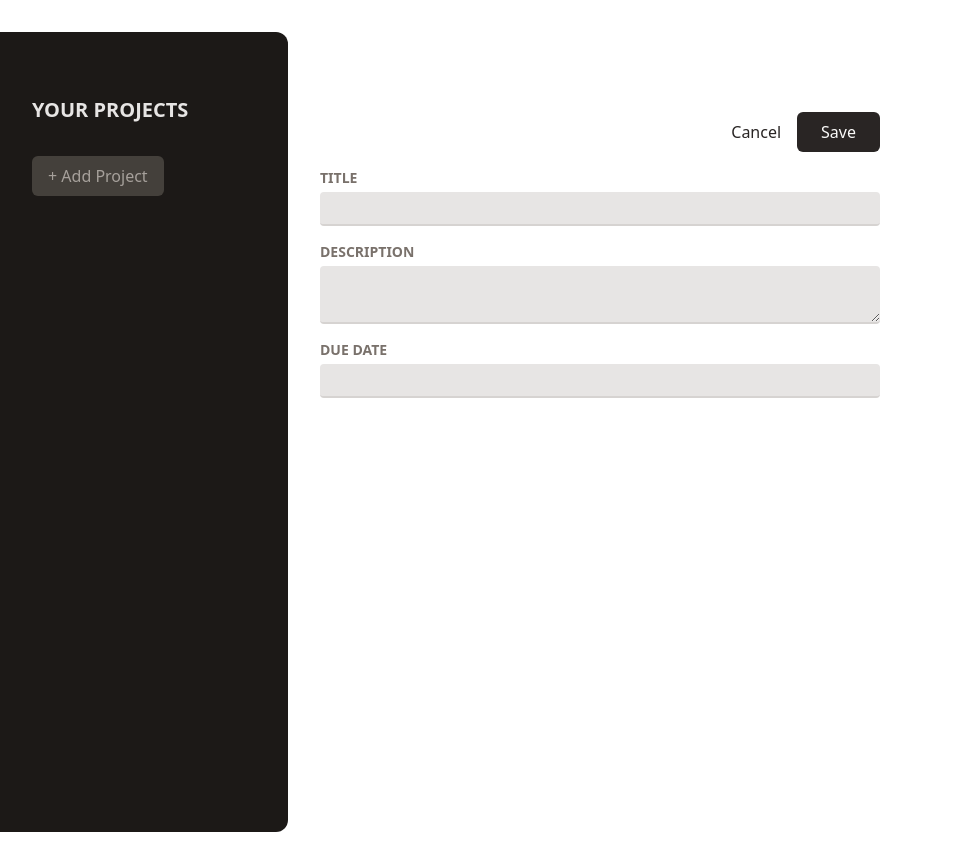
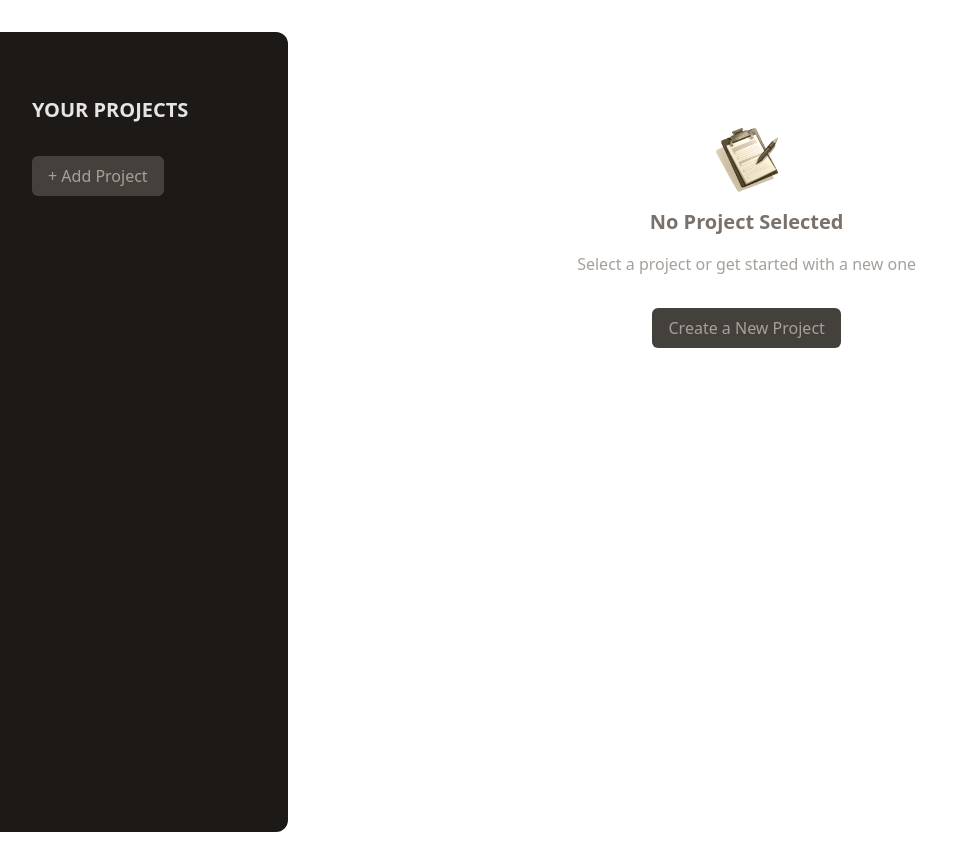
Before and after one commit to asifjirayat/project-management-react, a React (Vite) app: page / in a window 1280 px wide. Shown: the whole page, without its empty margins (0-979 px from the left). Built offline with nearby package versions, Linux system fonts and the light colour scheme.

Commit message:
Added conditional rendering for adding a new project

```diff
--- a/src/App.jsx
+++ b/src/App.jsx
@@ -1,11 +1,36 @@
+import { useState } from "react";
+
 import ProjectsSidebar from "./components/ProjectsSidebar.jsx";
 import NewProject from "./components/NewProject.jsx";
+import NoProjectSelected from "./components/NoProjectSelected.jsx";
 
 export default function App() {
+  const [projectState, setProjectState] = useState({
+    selectedProjectId: undefined,
+    projects: [],
+  });
+
+  function handleStartAddProject() {
+    setProjectState((prevState) => {
+      return {
+        ...prevState,
+        selectedProjectId: null,
+      };
+    });
+  }
+
+  let content;
+
+  if (projectState.selectedProjectId === null) {
+    content = <NewProject />;
+  } else if (projectState.selectedProjectId === undefined) {
+    content = <NoProjectSelected onStartAddProject={handleStartAddProject} />;
+  }
+
   return (
     <main className="h-screen my-8 flex gap-8 ">
-      <ProjectsSidebar />
-      <NewProject />
+      <ProjectsSidebar onStartAddProject={handleStartAddProject} />
+      {content}
     </main>
   );
 }
--- /dev/null
+++ b/src/components/Button.jsx
@@ -0,0 +1,10 @@
+export default function Button({ children, ...props }) {
+  return (
+    <button
+      className="px-4 py-2 text-xs md:text-base rounded-md bg-stone-700 text-stone-400 hover:bg-stone-600 hover:text-stone-100"
+      {...props}
+    >
+      {children}
+    </button>
+  );
+}
--- /dev/null
+++ b/src/components/NoProjectSelected.jsx
@@ -0,0 +1,23 @@
+import Button from "./Button.jsx";
+import noProjectImage from "../assets/no-projects.png";
+
+export default function NoProjectSelected({ onStartAddProject }) {
+  return (
+    <div className="mt-24 text-center w-2/3">
+      <img
+        src={noProjectImage}
+        alt="Empty task list"
+        className="w-16 h-16 object-contain mx-auto"
+      />
+      <h2 className="text-xl font-bold text-stone-500 my-4">
+        No Project Selected
+      </h2>
+      <p className="text-stone-400 mb-4">
+        Select a project or get started with a new one
+      </p>
+      <p className="mt-8">
+        <Button onClick={onStartAddProject}>Create a New Project</Button>
+      </p>
+    </div>
+  );
+}
--- a/src/components/ProjectsSidebar.jsx
+++ b/src/components/ProjectsSidebar.jsx
@@ -1,13 +1,13 @@
-export default function ProjectsSidebar() {
+import Button from "./Button.jsx";
+
+export default function ProjectsSidebar({ onStartAddProject }) {
   return (
     <aside className="w-1/3 px-8 py-16 bg-stone-900 text-stone-50 md:w-72 rounded-r-xl">
       <h2 className="mb-8 font-bold uppercase md:text-xl text-stone-200">
         Your Projects
       </h2>
       <div>
-        <button className="px-4 py-2 text-xs md:text-base rounded-md bg-stone-700 text-stone-400 hover:bg-stone-600 hover:text-stone-100">
-          + Add Project
-        </button>
+        <Button onClick={onStartAddProject}>+ Add Project</Button>
       </div>
       <ul></ul>
     </aside>
```
